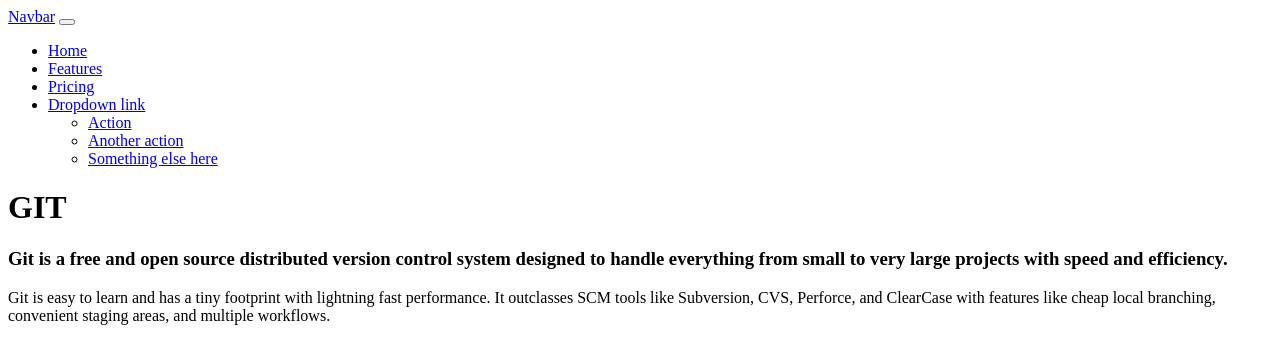
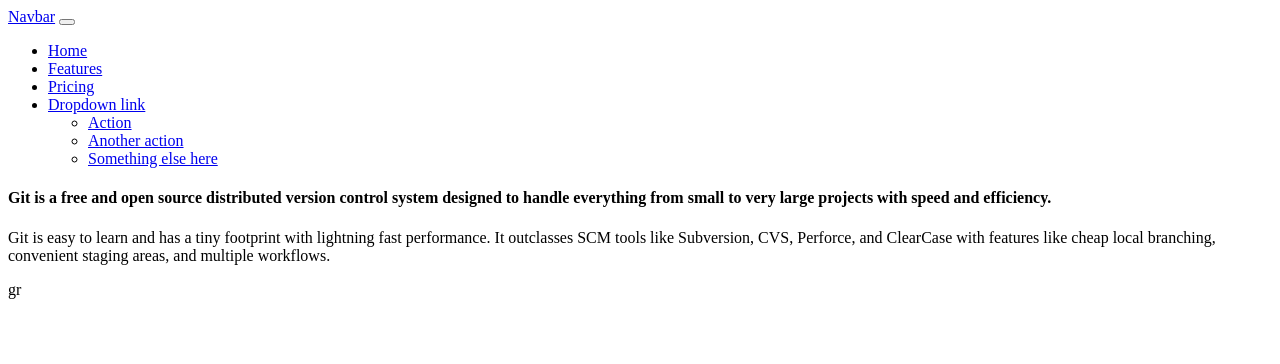
Before and after one commit to Schrodingee/sch-branch-test, a plain HTML site: page sch-branch-test/index.html in a window 1280 px wide. Drawn offline with Linux system fonts and the light colour scheme.

Commit message:
changing h1

```diff
--- a/sch-branch-test/index.html
+++ b/sch-branch-test/index.html
@@ -40,10 +40,10 @@
     </div>
   </nav>
 
-    <h1>GIT</h1>
-    <h3>Git is a free and open source distributed version control system designed to handle everything from small to very large projects with speed and efficiency.</h3>
-    <p>Git is easy to learn and has a tiny footprint with lightning fast performance. It outclasses SCM tools like Subversion, CVS, Perforce, and ClearCase with features like cheap local branching, convenient staging areas, and multiple workflows.</p>
 
+    <h4>Git is a free and open source distributed version control system designed to handle everything from small to very large projects with speed and efficiency.</h4>
+      <p>Git is easy to learn and has a tiny footprint with lightning fast performance. It outclasses SCM tools like Subversion, CVS, Perforce, and ClearCase with features like cheap local branching, convenient staging areas, and multiple workflows.</p>
+  <p>gr</p>
 
 </body>
 </html>
```
